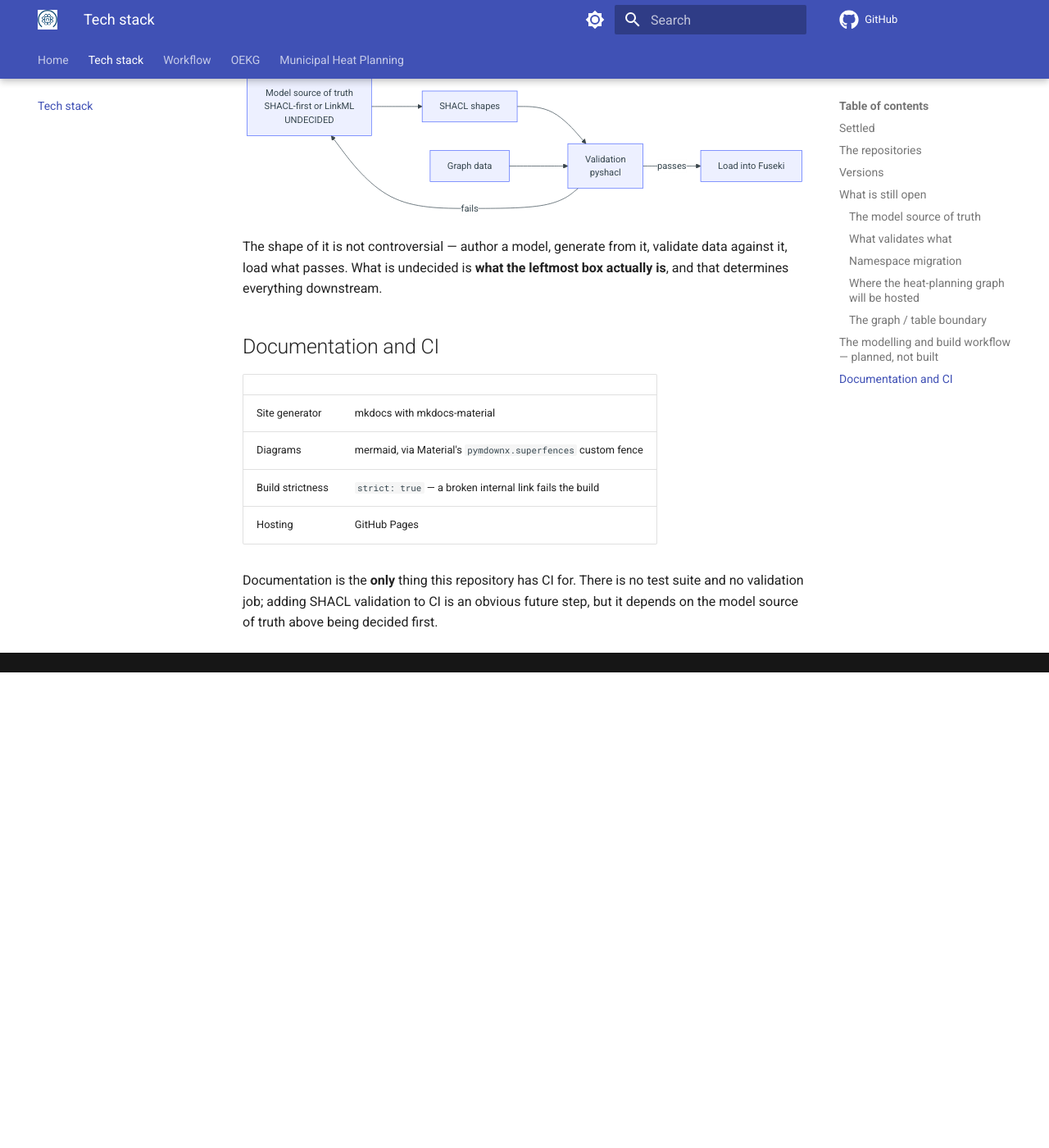
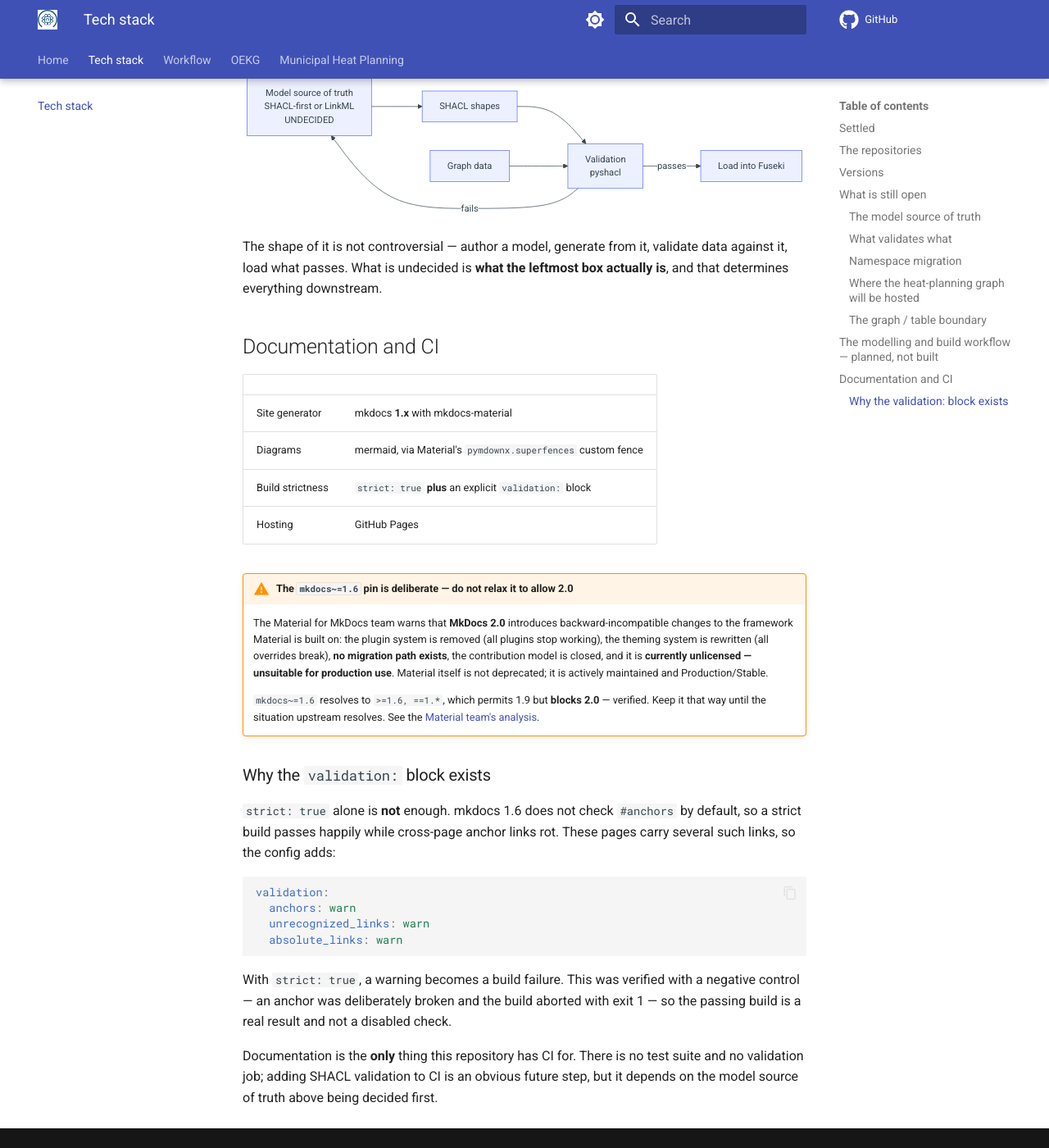
Before and after one commit to OpenEnergyPlatform/oekg, an MkDocs documentation site: the page built from docs/tech-stack.md, in a window 1280 px wide and 1400 px high, scrolled down 3372 px. Shown: the whole window at 82% size. Built offline with MkDocs 1.6.1 and Material for MkDocs 9.7.7, drawn with Linux system fonts in a browser that asks for light colours; comment, search, counter and statistics services are not loaded; before the commit the page ends 4192 px from its top, so only the background shows below that.

Commit message:
Validate anchors in the docs build, and pin away from MkDocs 2.0
strict: true alone does not check #anchors in mkdocs 1.6, so cross-page
anchor links could rot while the build stayed green. Adds an explicit
validation block; verified with a negative control (a deliberately broken
anchor aborts the build with exit 1).

Also documents why mkdocs~=1.6 must not be relaxed: the Material team warns
that MkDocs 2.0 removes the plugin system, rewrites theming, offers no
migration path and is currently unlicensed. The pin blocks 2.0 (verified);
Material itself is actively maintained and not deprecated.

Co-Authored-By: Claude Opus 5 (1M context) <noreply@anthropic.com>

````diff
--- a/docs/tech-stack.md
+++ b/docs/tech-stack.md
@@ -137,10 +137,39 @@ everything downstream.
 
 | | |
 |---|---|
-| Site generator | mkdocs with mkdocs-material |
+| Site generator | mkdocs **1.x** with mkdocs-material |
 | Diagrams | mermaid, via Material's `pymdownx.superfences` custom fence |
-| Build strictness | `strict: true` — a broken internal link fails the build |
+| Build strictness | `strict: true` **plus** an explicit `validation:` block |
 | Hosting | GitHub Pages |
+
+!!! warning "The `mkdocs~=1.6` pin is deliberate — do not relax it to allow 2.0"
+
+    The Material for MkDocs team warns that **MkDocs 2.0** introduces backward-incompatible
+    changes to the framework Material is built on: the plugin system is removed (all plugins stop
+    working), the theming system is rewritten (all overrides break), **no migration path exists**,
+    the contribution model is closed, and it is **currently unlicensed — unsuitable for production
+    use**. Material itself is not deprecated; it is actively maintained and Production/Stable.
+
+    `mkdocs~=1.6` resolves to `>=1.6, ==1.*`, which permits 1.9 but **blocks 2.0** — verified. Keep
+    it that way until the situation upstream resolves. See the
+    [Material team's analysis](https://squidfunk.github.io/mkdocs-material/blog/2026/02/18/mkdocs-2.0/).
+
+### Why the `validation:` block exists
+
+`strict: true` alone is **not** enough. mkdocs 1.6 does not check `#anchors` by default, so a
+strict build passes happily while cross-page anchor links rot. These pages carry several such
+links, so the config adds:
+
+```yaml
+validation:
+  anchors: warn
+  unrecognized_links: warn
+  absolute_links: warn
+```
+
+With `strict: true`, a warning becomes a build failure. This was verified with a negative control —
+an anchor was deliberately broken and the build aborted with exit 1 — so the passing build is a
+real result and not a disabled check.
 
 Documentation is the **only** thing this repository has CI for. There is no test suite and no
 validation job; adding SHACL validation to CI is an obvious future step, but it depends on the
--- a/mkdocs.yml
+++ b/mkdocs.yml
@@ -5,6 +5,13 @@ repo_url: https://github.com/OpenEnergyPlatform/oekg
 edit_uri: edit/production/docs/
 
 strict: true
+
+# mkdocs 1.6 does NOT check #anchors by default, and these pages carry cross-page
+# anchor links. Without this block a strict build passes while anchors silently rot.
+validation:
+  anchors: warn
+  unrecognized_links: warn
+  absolute_links: warn
 
 nav:
   - Home: index.md
````
